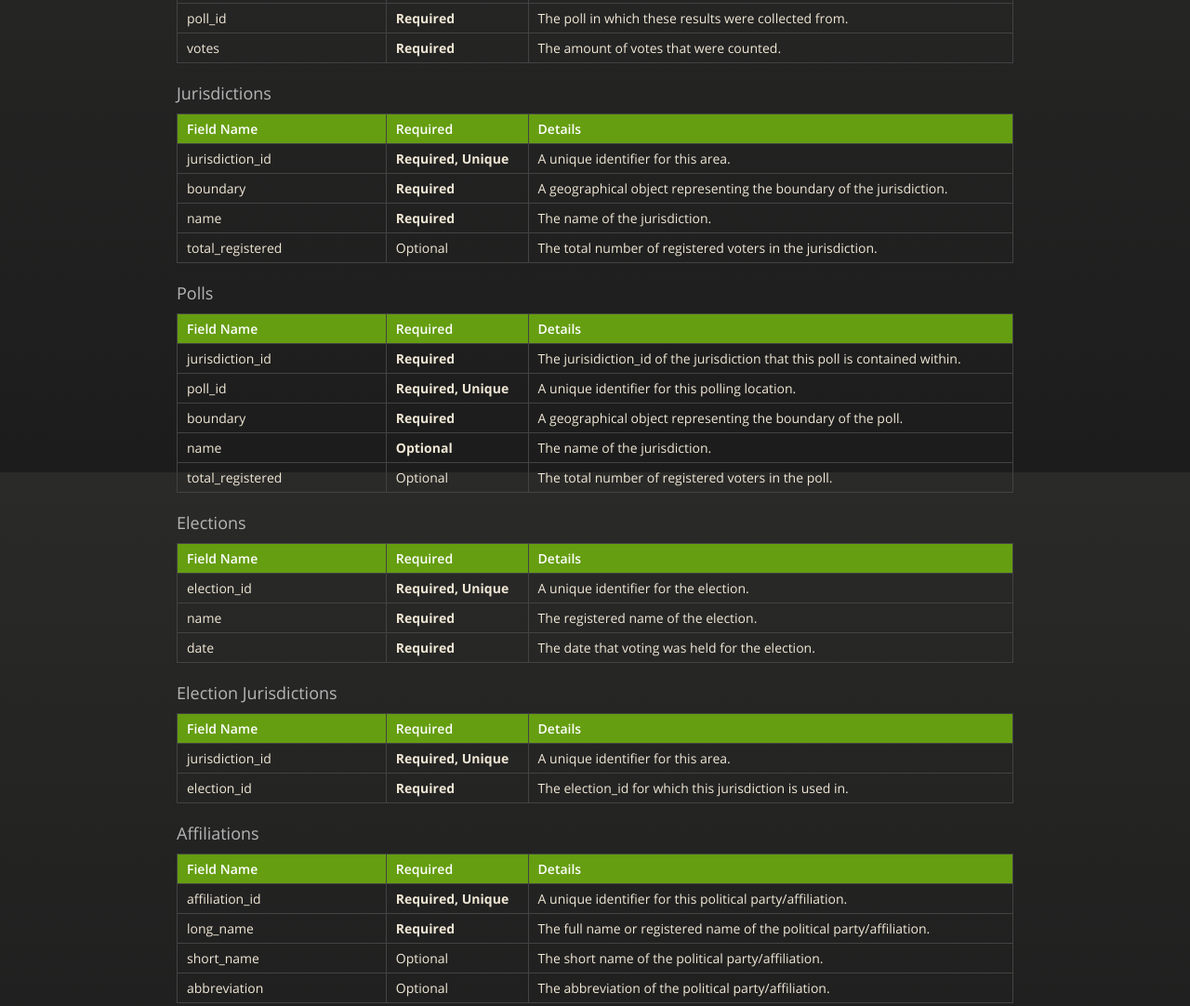
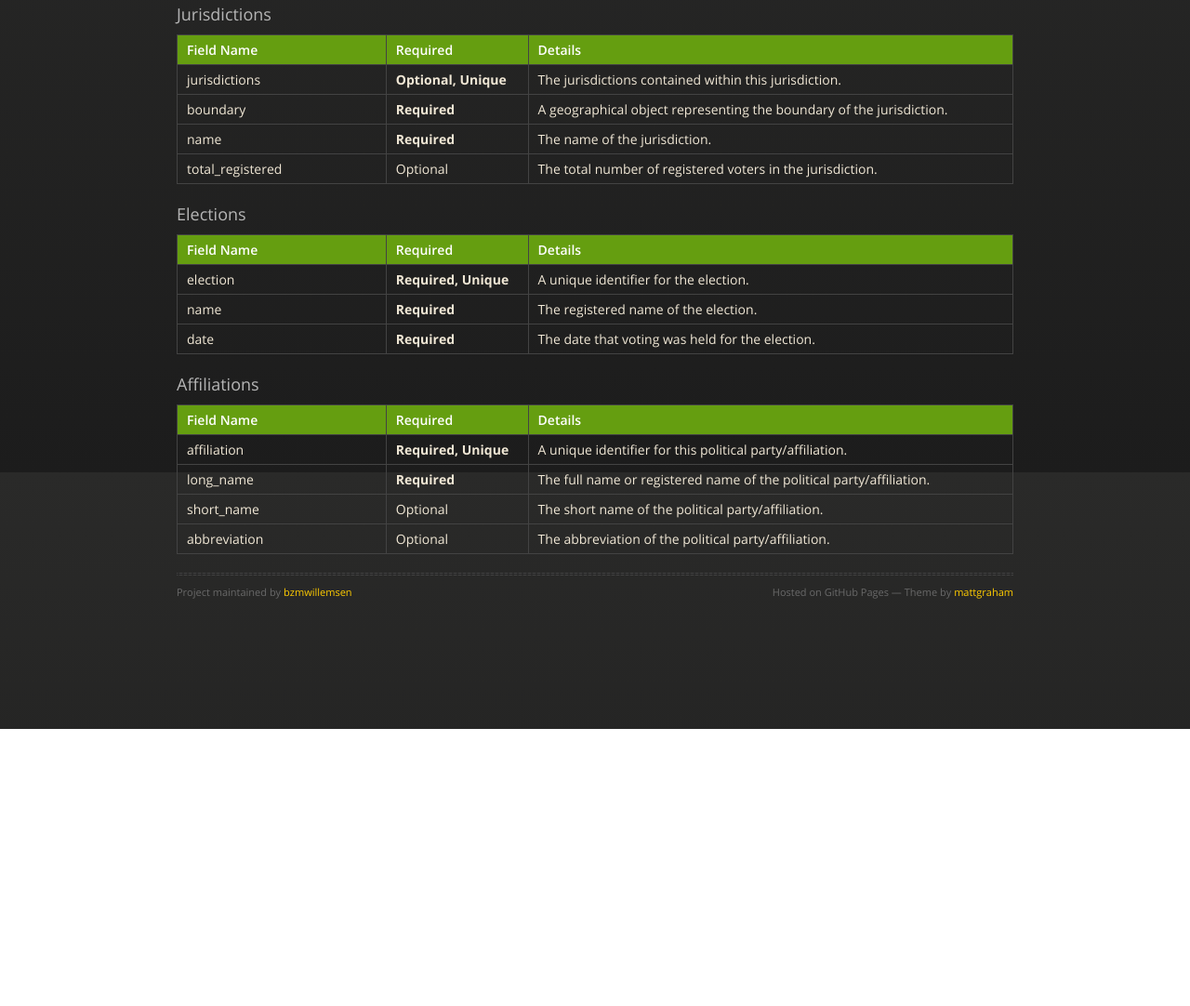
Before and after one commit to bzmw/FPPSchema, a plain HTML site: page index.html in a window 1280 px wide. Shown: the part 1092-2174 px from the top of the page at 93% size. After the commit the page ends 1876 px from the top, so only its background shows below. Drawn offline with nearby package versions, Linux system fonts and the light colour scheme.

Commit message:
Got rid of election_jurisidictions and polls
* Polls are no longer necessary as jurisidictions contain jurisdicitons
* election_jurisdictions because an election has a many-to-many relationship to a jurisdiction

```diff
--- a/index.html
+++ b/index.html
@@ -75,15 +75,7 @@
                 <a href="#jurisdictions">Jurisdictions</a>
               </td>
               <td>
-                An areas in which a candidate will represent.
-              </td>
-            </tr>
-            <tr>
-              <td>
-                <a href="#polls">Polls</a>
-              </td>
-              <td>
-                An area contained within a jursdiction which is assigned to a specific polling location.
+                An areas in which a candidate will represent or where a poll can take place.
               </td>
             </tr>
             <tr>
@@ -92,14 +84,6 @@
               </td>
               <td>
                 One or more elections that are provided.
-              </td>
-            </tr>
-            <tr>
-              <td>
-                <a href="#election-jursidictions">Election Jurisdictions</a>
-              </td>
-              <td>
-                The jurisdictions which are used in each election.
               </td>
             </tr>
             <tr>
@@ -129,7 +113,7 @@
             </thead>
             <tr>
               <td>
-                candidate_id
+                candidate
               </td>
               <td>
                 <strong>Required, Unique</strong>
@@ -151,7 +135,7 @@
             </tr>
             <tr>
               <td>
-                affiliation_id
+                affiliation
               </td>
               <td>
                 Optional
@@ -185,12 +169,12 @@
                 <strong>Required</strong>
               </td>
               <td>
-                The candidate_id representing a candidate <strong>OR</strong> one of: REJECTED, UNMARKED, DECLINED.
+                The candidate who got these results.
               </td>
             </tr>
             <tr>
               <td>
-                jurisdiction_id
+                jurisdiction
               </td>
               <td>
                 <strong>Required</strong>
@@ -201,7 +185,7 @@
             </tr>
             <tr>
               <td>
-                poll_id
+                poll
               </td>
               <td>
                 <strong>Required</strong>
@@ -240,13 +224,13 @@
             </thead>
             <tr>
               <td>
-                jurisdiction_id
+                jurisdictions
               </td>
               <td>
-                <strong>Required, Unique</strong>
+                <strong>Optional, Unique</strong>
               </td>
               <td>
-                A unique identifier for this area.
+                The jurisdictions contained within this jurisdiction.
               </td>
             </tr>
             <tr>
@@ -283,78 +267,6 @@
               </td>
             </tr>
           </table>
-          <a name="polls" class="anchor" href="#polls"><span class="octicon octicon-link"></span></a>
-          <h3>Polls</h3>
-          <table class="tables-description">
-            <thead>
-              <tr>
-                <th>
-                  Field Name
-                </th>
-                <th>
-                  Required
-                </th>
-                <th>
-                  Details
-                </th>
-              </tr>
-            </thead>
-            <tr>
-              <td>
-                jurisdiction_id
-              </td>
-              <td>
-                <strong>Required</strong>
-              </td>
-              <td>
-                The jurisidiction_id of the jurisdiction that this poll is contained within.
-              </td>
-            </tr>
-            <tr>
-              <td>
-                poll_id
-              </td>
-              <td>
-                <strong>Required, Unique</strong>
-              </td>
-              <td>
-                A unique identifier for this polling location.
-              </td>
-            </tr>
-            <tr>
-              <td>
-                boundary
-              </td>
-              <td>
-                <strong>Required</strong>
-              </td>
-              <td>
-                A geographical object representing the boundary of the poll.
-              </td>
-            </tr>
-            <tr>
-              <td>
-                name
-              </td>
-              <td>
-                <strong>Optional</strong>
-              </td>
-              <td>
-                The name of the jurisdiction.
-              </td>
-            </tr>
-            <tr>
-              <td>
-                total_registered
-              </td>
-              <td>
-                Optional
-              </td>
-              <td>
-                The total number of registered voters in the poll.
-              </td>
-            </tr>
-          </table>
           <a name="elections" class="anchor" href="#elections"><span class="octicon octicon-link"></span></a>
           <h3>Elections</h3>
           <table class="tables-description">
@@ -373,7 +285,7 @@
             </thead>
             <tr>
               <td>
-                election_id
+                election
               </td>
               <td>
                 <strong>Required, Unique</strong>
@@ -405,45 +317,6 @@
               </td>
             </tr>
           </table>
-          <a name="election-jurisdictions" class="anchor" href="#election-jurisdictions"><span class="octicon octicon-link"></span></a>
-          <h3>Election Jurisdictions</h3>
-          <table class="tables-description">
-            <thead>
-              <tr>
-                <th>
-                  Field Name
-                </th>
-                <th>
-                  Required
-                </th>
-                <th>
-                  Details
-                </th>
-              </tr>
-            </thead>
-            <tr>
-              <td>
-                jurisdiction_id
-              </td>
-              <td>
-                <strong>Required, Unique</strong>
-              </td>
-              <td>
-                A unique identifier for this area.
-              </td>
-            </tr>
-            <tr>
-              <td>
-                election_id
-              </td>
-              <td>
-                <strong>Required</strong>
-              </td>
-              <td>
-                The election_id for which this jurisdiction is used in.
-              </td>
-            </tr>
-          </table>
           <a name="affiliations" class="anchor" href="#affiliations"><span class="octicon octicon-link"></span></a>
           <h3>Affiliations</h3>
           <table class="tables-description">
@@ -462,7 +335,7 @@
             </thead>
             <tr>
               <td>
-                affiliation_id
+                affiliation
               </td>
               <td>
                 <strong>Required, Unique</strong>
```
